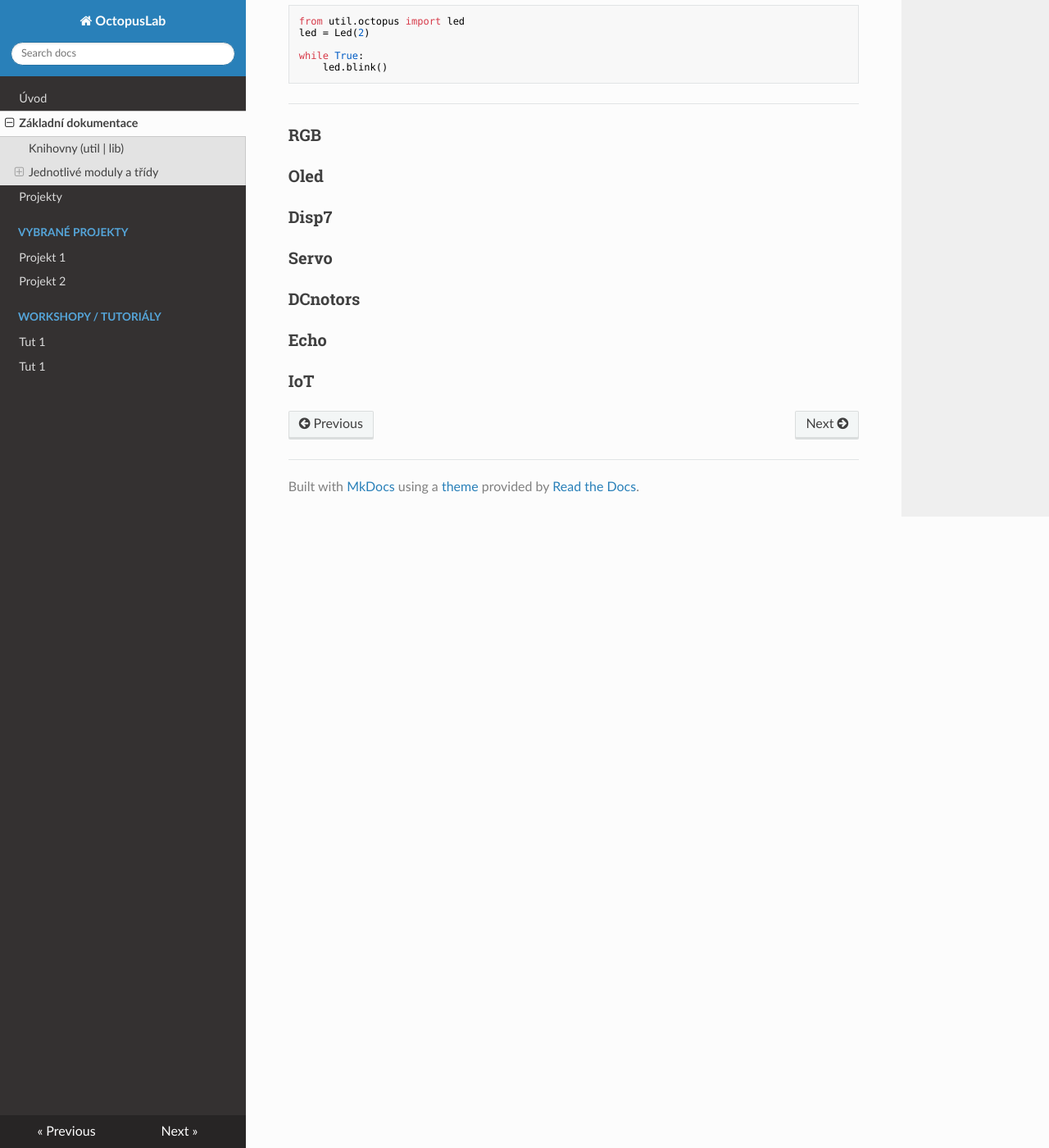
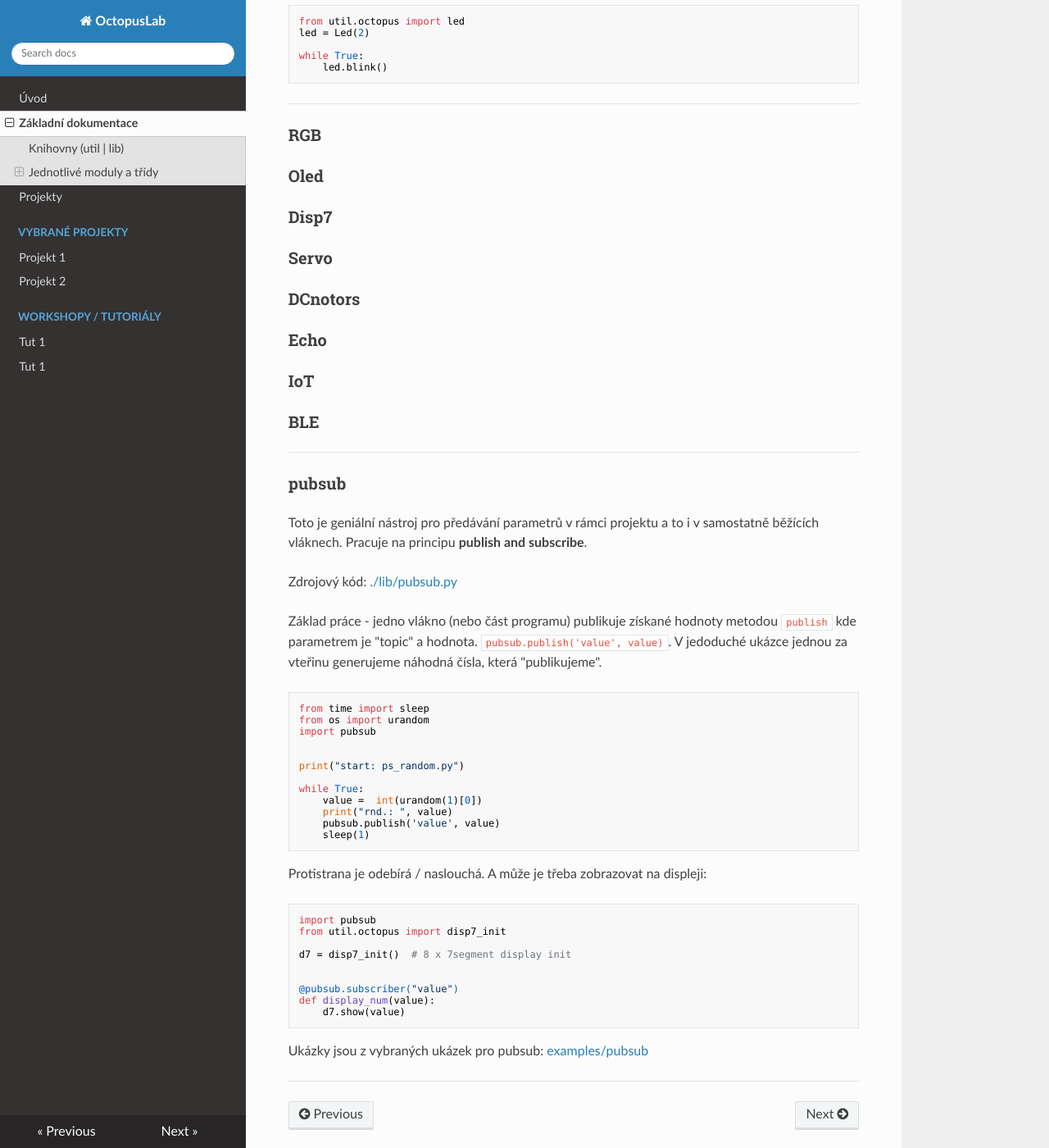
Before and after one commit to octopuslab-cz/docs_octopuslab_cz, an MkDocs documentation site: the page built from docs/basicdoc.md, in a window 1280 px wide and 1400 px high, scrolled down 851 px. Shown: the whole window at 82% size. Built offline with MkDocs 1.6.1, drawn with Linux system fonts in a browser that asks for light colours; nearby versions of some CDN libraries.

Commit message:
add pubsub

````diff
--- a/docs/basicdoc.md
+++ b/docs/basicdoc.md
@@ -58,3 +58,49 @@ while True:
 ### Echo
 
 ### IoT
+
+### BLE
+---
+
+### pubsub
+
+Toto je geniální nástroj pro předávání parametrů v rámci projektu a to i v samostatně běžících vláknech. Pracuje na principu **publish and subscribe**.
+
+Zdrojový kód: [./lib/pubsub.py](https://github.com/octopusengine/octopuslab/blob/master/esp32-micropython/lib/pubsub.py)
+
+Základ práce - jedno vlákno (nebo část programu) publikuje získané hodnoty metodou `publish` kde parametrem je "topic" a hodnota.
+`pubsub.publish('value', value)`. V jedoduché ukázce jednou za vteřinu generujeme náhodná čísla, která "publikujeme".
+
+```
+from time import sleep
+from os import urandom
+import pubsub
+
+
+print("start: ps_random.py")
+
+while True:
+    value =  int(urandom(1)[0])
+    print("rnd.: ", value)
+    pubsub.publish('value', value)
+    sleep(1)
+```
+
+Protistrana je odebírá / naslouchá.
+A může je třeba zobrazovat na displeji:
+
+```
+import pubsub
+from util.octopus import disp7_init
+
+d7 = disp7_init()  # 8 x 7segment display init
+
+
+@pubsub.subscriber("value")
+def display_num(value):
+    d7.show(value)
+```
+
+Ukázky jsou z vybraných ukázek pro pubsub:
+[examples/pubsub](https://github.com/octopusengine/octopuslab/tree/master/esp32-micropython/examples/pubsub)
+---
````
